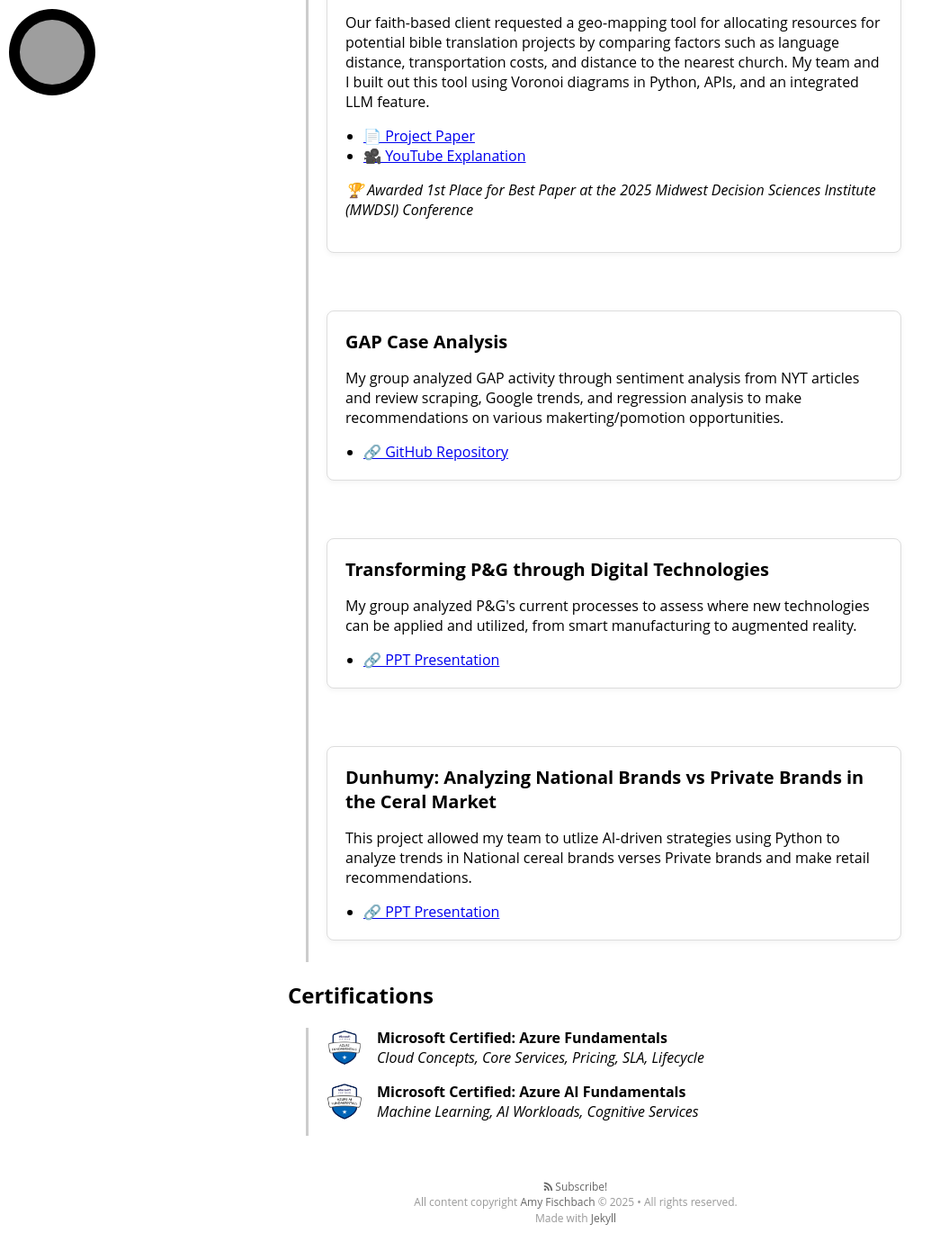
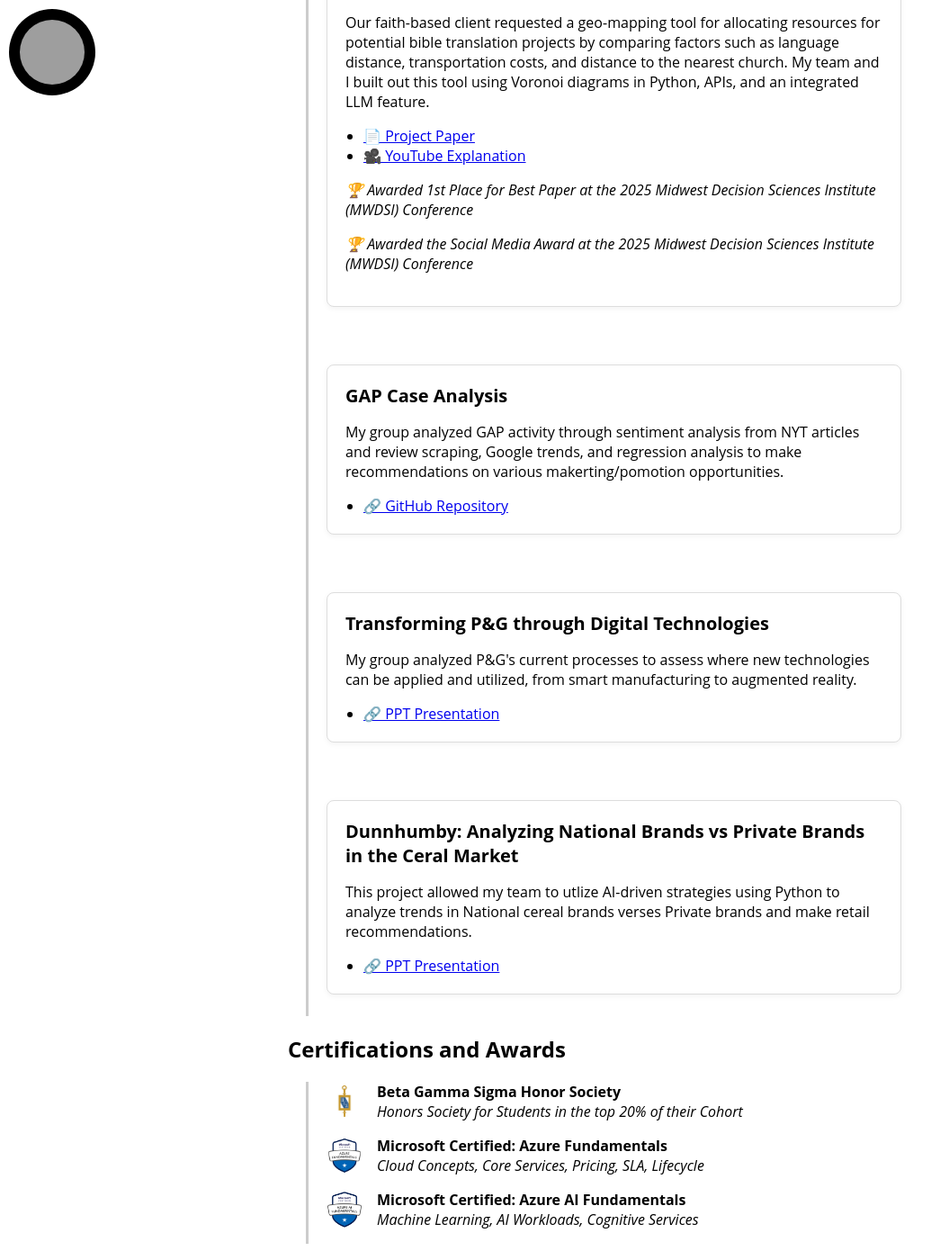
Before and after one commit to AmyFischbach/AmyFischbach.github.io, a Jekyll site: the page built from index.html, in a window 1280 px wide and 1400 px high, scrolled down 2561 px. Shown: the whole window at 90% size, without its empty margins (0-1055 px from the left). Built offline with Jekyll 4.4.1, drawn with Linux system fonts in a browser that asks for light colours; nearby versions of some CDN libraries; some web fonts are replaced; the list of posts is cut into pages by our own code; grey boxes are pictures that could not be loaded.

Commit message:
Update index.html

```diff
--- a/index.html
+++ b/index.html
@@ -163,6 +163,7 @@
           </li>
         </ul>
         <p><em>🏆 Awarded 1st Place for Best Paper at the 2025 Midwest Decision Sciences Institute (MWDSI) Conference</em></p>
+        <p><em>🏆 Awarded the Social Media Award at the 2025 Midwest Decision Sciences Institute (MWDSI) Conference</em></p>
       </div>
     </div>
 
@@ -200,7 +201,7 @@
     </div>
 <div class="job-card">
       <div class="details">
-        <h3>Dunhumy: Analyzing National Brands vs Private Brands in the Ceral Market</h3>
+        <h3>Dunnhumby: Analyzing National Brands vs Private Brands in the Ceral Market</h3>
         <p>This project allowed my team to utlize AI-driven strategies using Python to analyze trends in National cereal brands verses Private brands and make retail recommendations. </p>
         <div class="meta">
 
@@ -218,9 +219,19 @@
   </div>
   </section>
 <section>
-  <h2>Certifications</h2>
+  <h2>Certifications and Awards</h2>
   <div class="timeline">
 
+<div class="timeline-card section-card">
+      <div class="timeline-marker"></div>
+      <div class="timeline-card-inner">
+        <div class="certification-entry">
+          <img src="assets/images/bgs.jpg" alt="BGS Icon" class="cert-icon">
+          <div>
+            <strong>Beta Gamma Sigma Honor Society</strong><br>
+            <em>Honors Society for Students in the top 20% of their Cohort</em>
+          </div>
+        </div>
     <div class="timeline-card section-card">
       <div class="timeline-marker"></div>
       <div class="timeline-card-inner">
```
